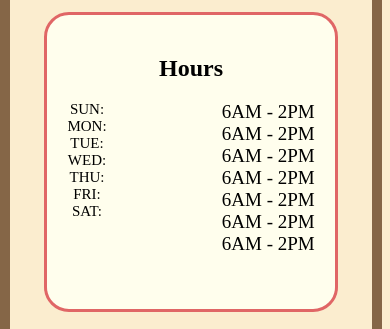
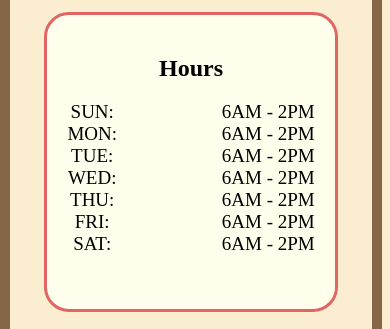
Before and after one commit to luisrebelf-lab/101-Bagels, a plain HTML site: page index.html in a window 390 px wide. Shown: the part 472-801 px from the top of the page. Drawn offline with Linux system fonts and the light colour scheme.

Commit message:
Update index.html

```diff
--- a/index.html
+++ b/index.html
@@ -14,7 +14,7 @@
 	font-size: clamp(15px, 3vw, 40px);
 }
 	.day {float: left;
- font-size: clamp(15px, 3vw, 20px);}
+ font-size: clamp(19px, 3vw, 20px);}
 	.hour {float: right; font-size: clamp(19px, 3vw, 20px);
 	}
 	.boxes {
```
